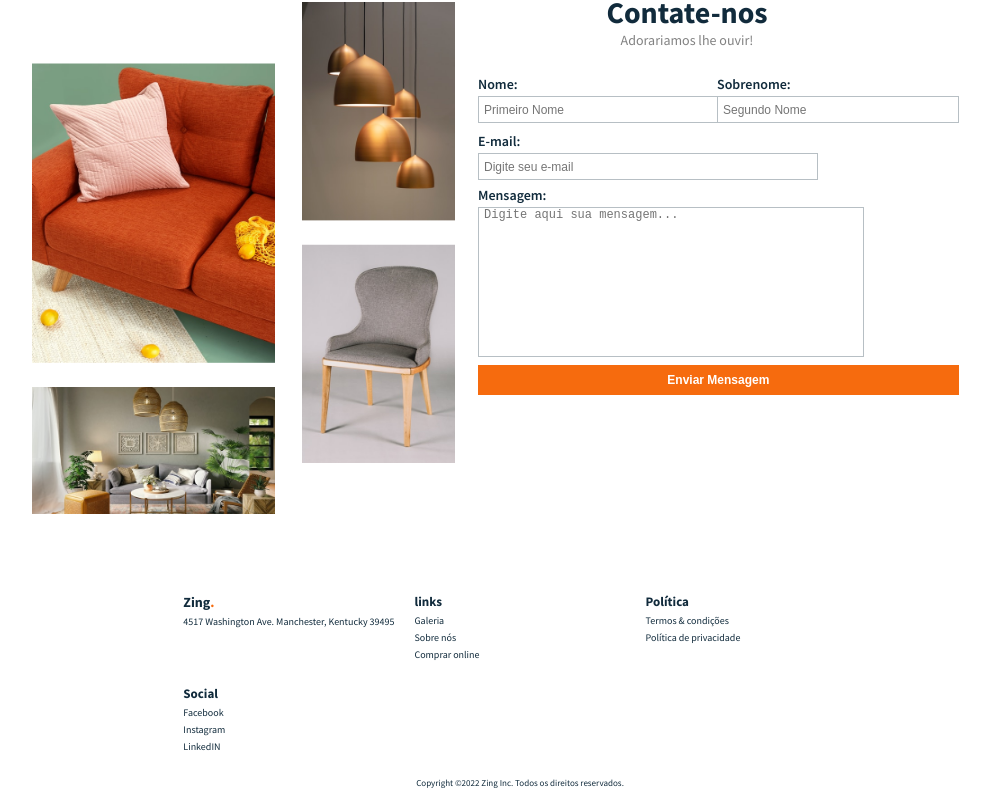
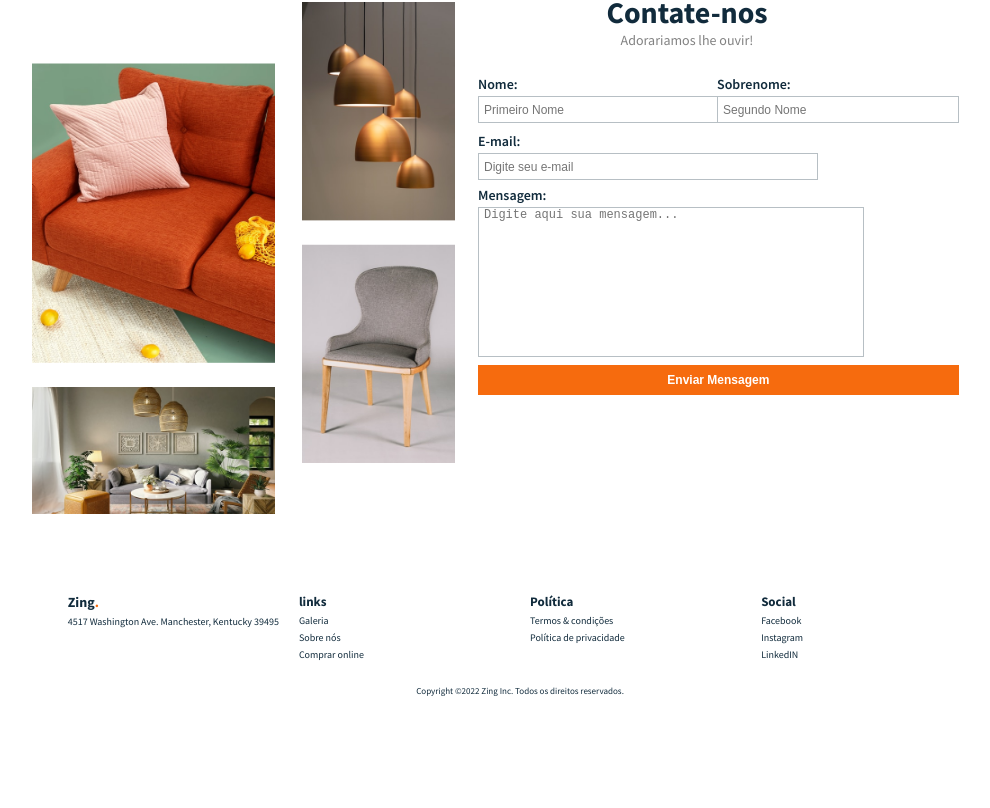
Before and after one commit to Ohnilrac/Zing, a React (Vite) app: page / in a window 1280 px wide. Shown: the part 2416-3224 px from the top of the page, without its empty margins (120-1110 px from the left). After the commit the page ends 3132 px from the top, so only its background shows below. Built offline with nearby package versions, Linux system fonts and the light colour scheme.

Commit message:
footer 760px
responsividade

```diff
--- a/src/components/footer/styles.ts
+++ b/src/components/footer/styles.ts
@@ -41,7 +41,11 @@
   }
 
   @media screen and (min-width: 540px) {
-    grid-template-columns: 1fr 1fr 1fr;
+    grid-template-columns: repeat(3, 1fr);
+  }
+
+  @media screen and (min-width: 760px) {
+    grid-template-columns: repeat(4, 1fr);
   }
 `
 export const Copyright = styled.div`
```
